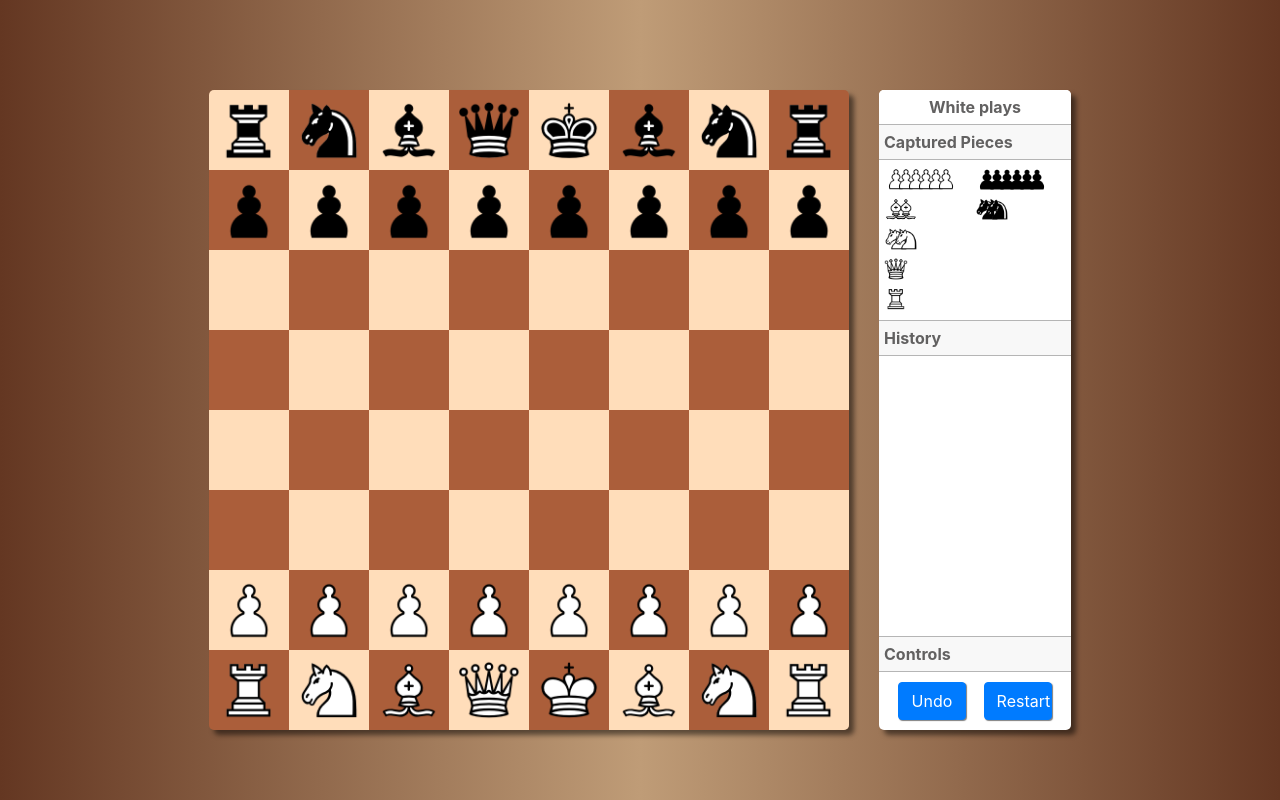
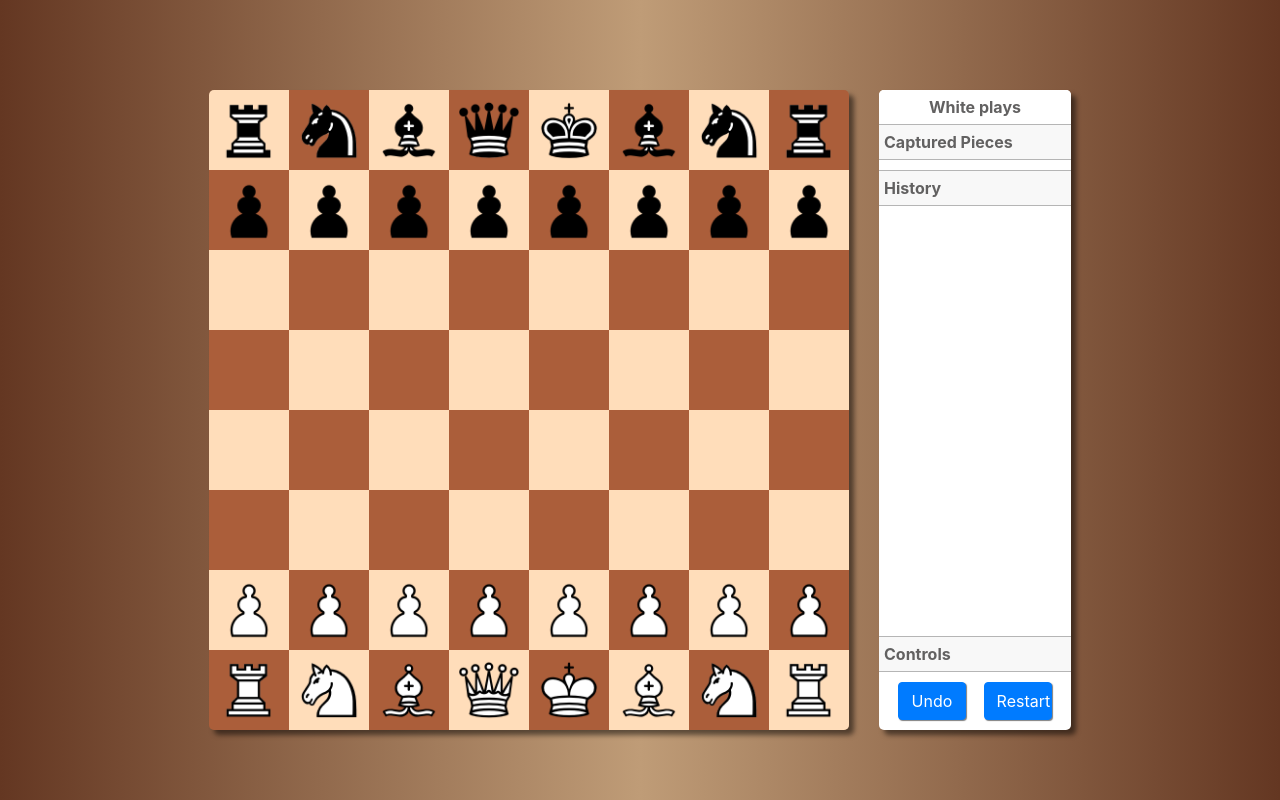
Before and after one commit to MatiMoreyra/react-chess, a React (Create React App) app in the folder app/: page / in a window 1280 px wide. Built offline with nearby package versions, Linux system fonts and the light colour scheme.

Commit message:
Implement captured pieces view

```diff
--- a/app/src/components/ChessGame.tsx
+++ b/app/src/components/ChessGame.tsx
@@ -51,6 +51,7 @@ export class ChessGame extends React.Component<ChessGameProps, ChessGameState> {
                 <StatusPanel
                   history={this.props.engine.getHistory()}
                   currentTurn={this.props.engine.whoPlays()}
+                  capturedPieces={this.props.engine.getCapturedPieces()}
                 ></StatusPanel>
               </Col>
             </Container>
--- a/app/src/components/status-panel/CapturedPieces.tsx
+++ b/app/src/components/status-panel/CapturedPieces.tsx
@@ -1,10 +1,10 @@
-import React from "react";
+import React, { ReactNode } from "react";
 import { Col } from "react-bootstrap";
-import { PieceType, PieceColor } from "../../game-engine/IPiece";
+import { PieceColor, IPiece } from "../../game-engine/IPiece";
 import { CapturedPieceCounter } from "./CapturedPieceCounter";
 
 interface CapturedPiecesProps {
-  text: string;
+  pieces: Array<IPiece>;
 }
 
 const panelStyle: React.CSSProperties = {
@@ -17,41 +17,45 @@ const panelStyle: React.CSSProperties = {
   overflowX: "hidden"
 };
 
-export const CapturedPieces: React.FunctionComponent<CapturedPiecesProps> = () => {
+interface PieceCounter {
+  piece: IPiece;
+  count: number;
+}
+
+function countPieces(pieces: Array<IPiece>): Array<PieceCounter> {
+  let counters = new Array<PieceCounter>();
+  pieces.forEach(p => {
+    let counter = counters.find(
+      c => c.piece.color === p.color && c.piece.type === p.type
+    );
+    if (!counter) {
+      counter = { piece: p, count: 0 };
+      counters.push(counter);
+    }
+    counter.count++;
+  });
+  return counters;
+}
+
+export const CapturedPieces: React.FunctionComponent<CapturedPiecesProps> = props => {
+  let counters = countPieces(props.pieces);
+  let whitePieces = new Array<ReactNode>();
+  let blackPieces = new Array<ReactNode>();
+  counters.forEach(c => {
+    if (c.piece.color === PieceColor.White) {
+      whitePieces.push(
+        <CapturedPieceCounter piece={c.piece} count={c.count} />
+      );
+    } else {
+      blackPieces.push(
+        <CapturedPieceCounter piece={c.piece} count={c.count} />
+      );
+    }
+  });
   return (
     <div style={panelStyle}>
-      <Col xs={6}>
-        <CapturedPieceCounter
-          piece={{ color: PieceColor.White, type: PieceType.Pawn }}
-          count={6}
-        ></CapturedPieceCounter>
-        <CapturedPieceCounter
-          piece={{ color: PieceColor.White, type: PieceType.Bishop }}
-          count={2}
-        ></CapturedPieceCounter>
-        <CapturedPieceCounter
-          piece={{ color: PieceColor.White, type: PieceType.Knight }}
-          count={2}
-        ></CapturedPieceCounter>
-        <CapturedPieceCounter
-          piece={{ color: PieceColor.White, type: PieceType.Queen }}
-          count={1}
-        ></CapturedPieceCounter>
-        <CapturedPieceCounter
-          piece={{ color: PieceColor.White, type: PieceType.Rook }}
-          count={1}
-        ></CapturedPieceCounter>
-      </Col>
-      <Col xs={6}>
-        <CapturedPieceCounter
-          piece={{ color: PieceColor.Black, type: PieceType.Pawn }}
-          count={6}
-        ></CapturedPieceCounter>
-        <CapturedPieceCounter
-          piece={{ color: PieceColor.Black, type: PieceType.Knight }}
-          count={2}
-        ></CapturedPieceCounter>
-      </Col>
+      <Col xs={6}>{whitePieces}</Col>
+      <Col xs={6}>{blackPieces}</Col>
     </div>
   );
 };
--- a/app/src/components/status-panel/StatusPanel.tsx
+++ b/app/src/components/status-panel/StatusPanel.tsx
@@ -3,13 +3,14 @@ import { Controls } from "./Controls";
 import { PanelHeader } from "./PanelHeader";
 import { TurnIndicator } from "./TurnIndicator";
 import { CapturedPieces } from "./CapturedPieces";
-import { PieceColor } from "../../game-engine/IPiece";
+import { PieceColor, IPiece } from "../../game-engine/IPiece";
 import { HistoryView } from "./HistoryView";
 import { IMove } from "../../game-engine/IMove";
 
 interface StatusPanelProps {
   history: Array<IMove>;
   currentTurn: PieceColor;
+  capturedPieces: Array<IPiece>;
 }
 
 const panelStyle: React.CSSProperties = {
@@ -42,7 +43,7 @@ export const StatusPanel: React.FunctionComponent<StatusPanelProps> = props => {
         <TurnIndicator color={props.currentTurn}></TurnIndicator>{" "}
         <PanelHeader text="Captured Pieces"></PanelHeader>
       </div>
-      <CapturedPieces text="Captured Pieces"></CapturedPieces>
+      <CapturedPieces pieces={props.capturedPieces}></CapturedPieces>
       <div>
         <PanelHeader text="History"></PanelHeader>
       </div>
```
